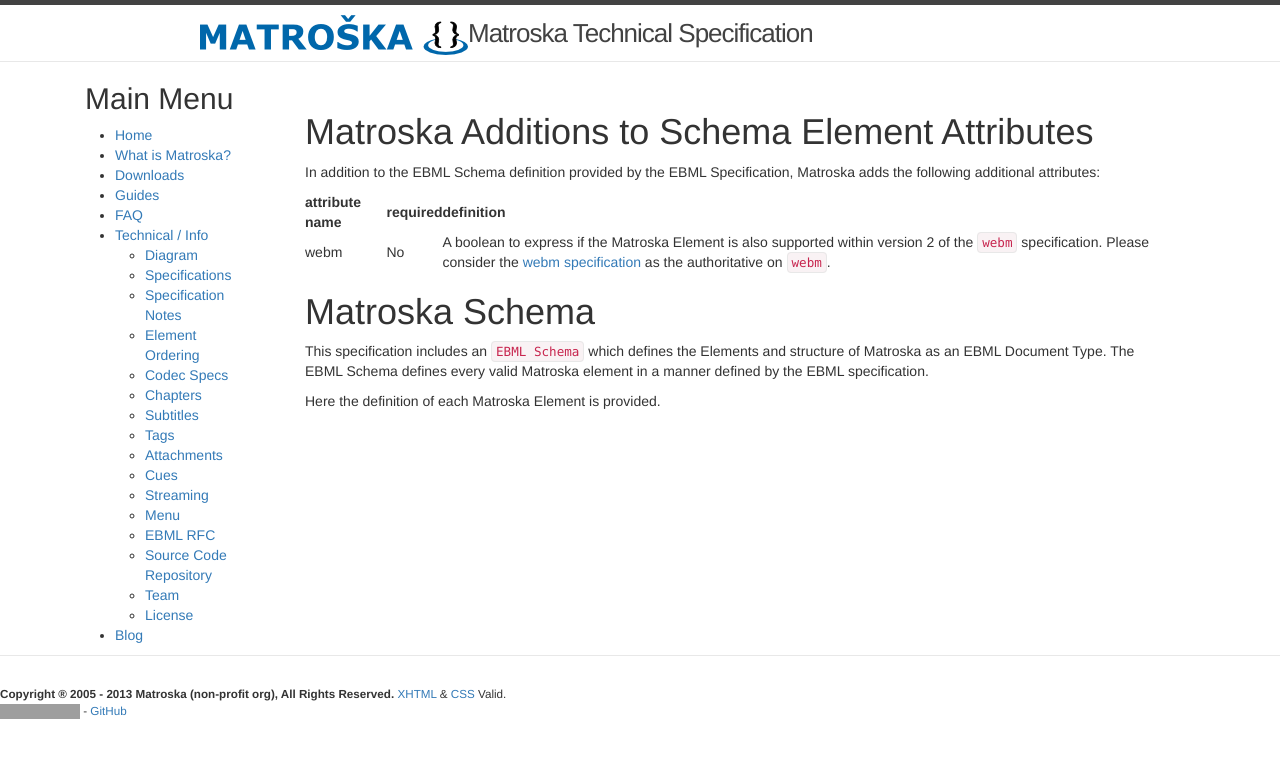
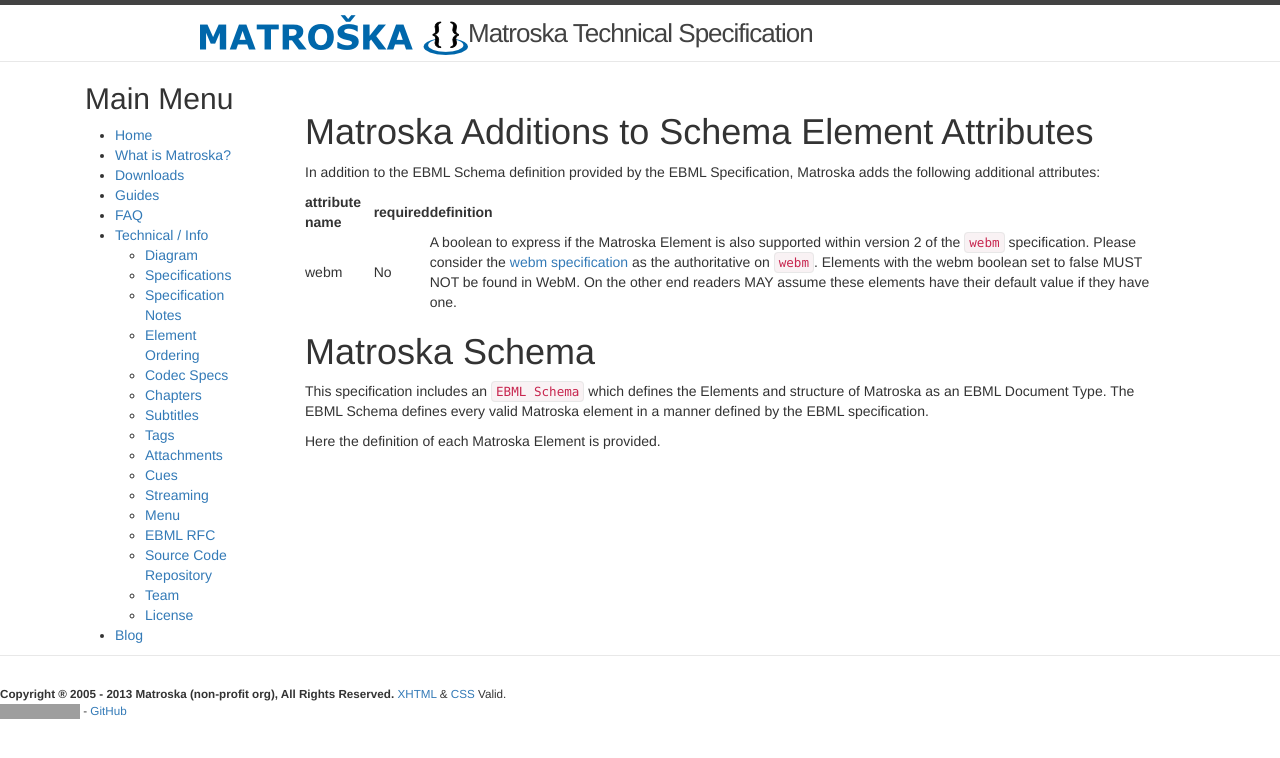
Before and after one commit to ietf-wg-cellar/matroska-specification, a Jekyll site: the page built from matroska_schema_section_header.md, in a window 1280 px wide. Shown: the top 758 px of the page. Built offline with Jekyll 4.4.1, drawn with Linux system fonts in a browser that asks for light colours; our own code applies the rules of GitHub Pages for plain Markdown files; grey boxes are pictures that could not be loaded.

Commit message:
assume values not found in WebM have their default value
WebM doesn't use all our elements but sometimes they are implied even though
they don't define it. For example ContentEncodingOrder.

The elements must not be in WebM files (for compliance) but a parser may need
the actual value (of ContentEncodingOrder) to make any sense. So we assume
elements have their default values if they are not found.

If this is too loose, we may have to list the elements not in WebM but which
default value should be used.

```diff
--- a/matroska_schema_section_header.md
+++ b/matroska_schema_section_header.md
@@ -5,7 +5,7 @@
 
 | attribute name | required | definition |
 |:---------------|:---------|:-----------|
-| webm           | No       | A boolean to express if the Matroska Element is also supported within version 2 of the `webm` specification. Please consider the [webm specification](http://www.webmproject.org/docs/container/) as the authoritative on `webm`. |
+| webm           | No       | A boolean to express if the Matroska Element is also supported within version 2 of the `webm` specification. Please consider the [webm specification](http://www.webmproject.org/docs/container/) as the authoritative on `webm`. Elements with the webm boolean set to false MUST NOT be found in WebM. On the other end readers MAY assume these elements have their default value if they have one. |
 
 # Matroska Schema
 
```
